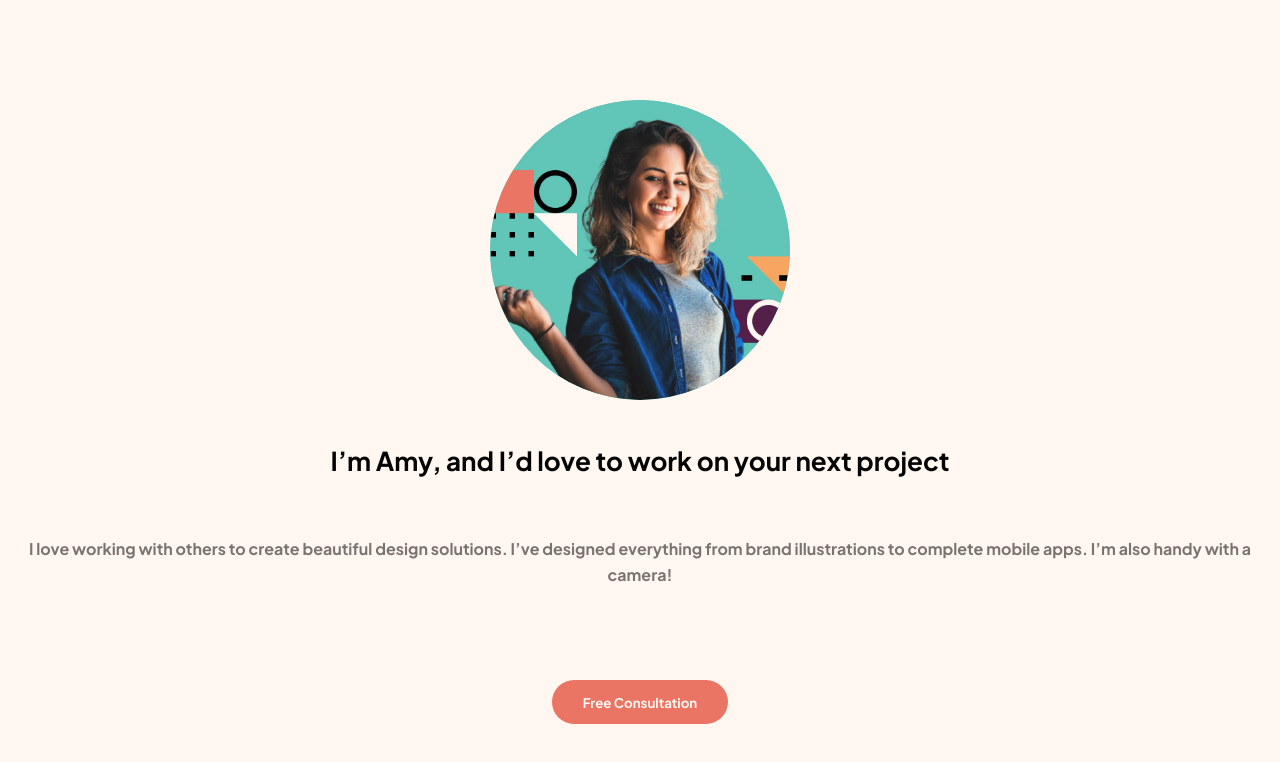
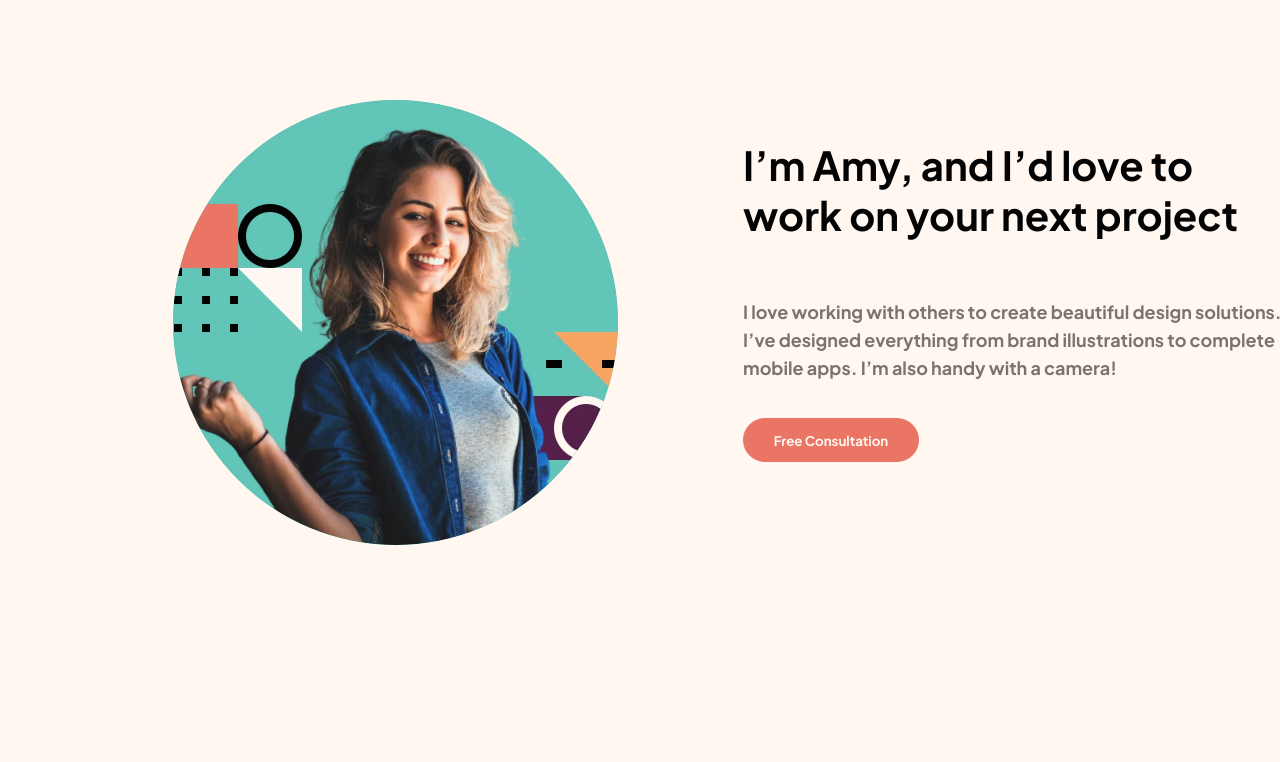
Before and after one commit to Nevaden/Free-Consultation, an Angular app in the folder Free-Consultation/: page / in a window 1280 px wide. Shown: the top 762 px of the page. Built offline with nearby package versions, Linux system fonts and the light colour scheme.

Commit message:
blurb desktop completed.

```diff
--- a/Free-Consultation/src/app/header/header.component.css
+++ b/Free-Consultation/src/app/header/header.component.css
@@ -15,7 +15,7 @@
     justify-content:space-between;
 }
 
-@media screen and (min-width: 600px) {
+@media screen and (min-width: 1440) {
     .header {
         margin-left: 165px;
         margin-right: 164px;
--- a/Free-Consultation/src/app/profile-blurb/profile-blurb.component.css
+++ b/Free-Consultation/src/app/profile-blurb/profile-blurb.component.css
@@ -6,16 +6,59 @@ section {
     text-align: center;
     margin-top:100px;
     position: relative;
+
+}
+
+@media screen and (min-width: 1240) {
+    .section {
+        display: inline-block;
+        justify-content: center;
+        align-items: center;
+        padding: 2rem;
+        text-align: center;
+        position: relative;
+        margin-left: 165px;
+        margin-right: 165px;
+
+    }
 }
 
 .imgAmy {
     width: 300px;
     height: 300px;
-    left: 38px;
-    top: 1602px;
+    left: 34px;
     border-radius: 50%;
     background: #61C4B7;
+    display: block;
+    position: relative;
+    text-align: center;
+}
+@media screen and (min-width: 900px){
+    .imgAmy{
+        display:inline-block;
+        position: absolute;
+        width: 445px;
+        height: 445px;
+        left: 165px;
+    }
+}
 
+.blurbText{
+    display: block;
+    text-align: center;
+    position: relative;
+    align-items: center;
+}
+
+@media screen and (min-width: 900px){
+    .blurbText{
+        display: inline-block;
+        position: absolute;
+        text-align: left;
+        width: 540px;
+        height: 306px;
+        left: 735px;
+    }
 }
 
 h3{
@@ -28,13 +71,31 @@ h3{
     color: #030303;
 }
 
+
+@media screen and (min-width: 900px){
+    h3{
+        display: inline-flex;
+        height: 100px;
+        left: 0%;
+        right: 0%;
+        top: calc(50% - 100px/2 - 103px);
+        font-family: 'Plus Jakarta Sans';
+        font-style: normal;
+        text-align: left;
+        font-weight: 700;
+        font-size: 40px;
+        line-height: 50px;
+        color: #030303;
+    }
+}
+
 p {
 
     height: 104px;
     left: 0%;
     right: 0%;
     top: calc(50% - 104px/2 + 11px);
-
+    text-align: left;
     font-family: 'Plus Jakarta Sans';
     font-style: normal;
     font-weight: 500;
@@ -49,8 +110,31 @@ p {
     color: #7A746E;
 }
 
+@media screen and (min-width: 900px){
+    p{
+        height: 84px;
+        left: 0%;
+        right: 0%;
+        top: calc(50% - 84px/2 + 23px);
+        /* Body (M) */
+        font-family: 'Plus Jakarta Sans';
+        font-style: normal;
+        font-weight: 500;
+        font-size: 18px;
+        line-height: 28px;
+        text-align: left;
+        /* or 156% */
+
+
+        /* Medium Brown */
+
+        color: #7A746E;
+    }
+}
+
+
 .consultation-button {
-    margin-top: 24px;
+    margin-top: 18px;
     color: #FFF7F0;
     width: 176px;
     height: 44px;
@@ -59,8 +143,14 @@ p {
     border: none;
     background: #EB7565;
     border-radius: 28px;
+
 }
 
+@media screen and (min-width: 900px){
+    .consultation-button{
+
+    }
+}
 .consultation-button:hover {
     background-color: #F6A560;
 }
--- a/Free-Consultation/src/app/profile-blurb/profile-blurb.component.html
+++ b/Free-Consultation/src/app/profile-blurb/profile-blurb.component.html
@@ -8,10 +8,9 @@
     <div>
         <img class="imgAmy" src="../../assets/image-amy.webp" alt="">
     </div>
-    <div>
+    <div class="blurbText">
         <h3>I’m Amy, and I’d love to work on your next project</h3>
         <p>I love working with others to create beautiful design solutions. I’ve designed everything from brand illustrations to complete mobile apps. I’m also handy with a camera!</p>
+        <button class="consultation-button">Free Consultation</button>
     </div>
-
-    <button class="consultation-button">Free Consultation</button>
 </section>
```
